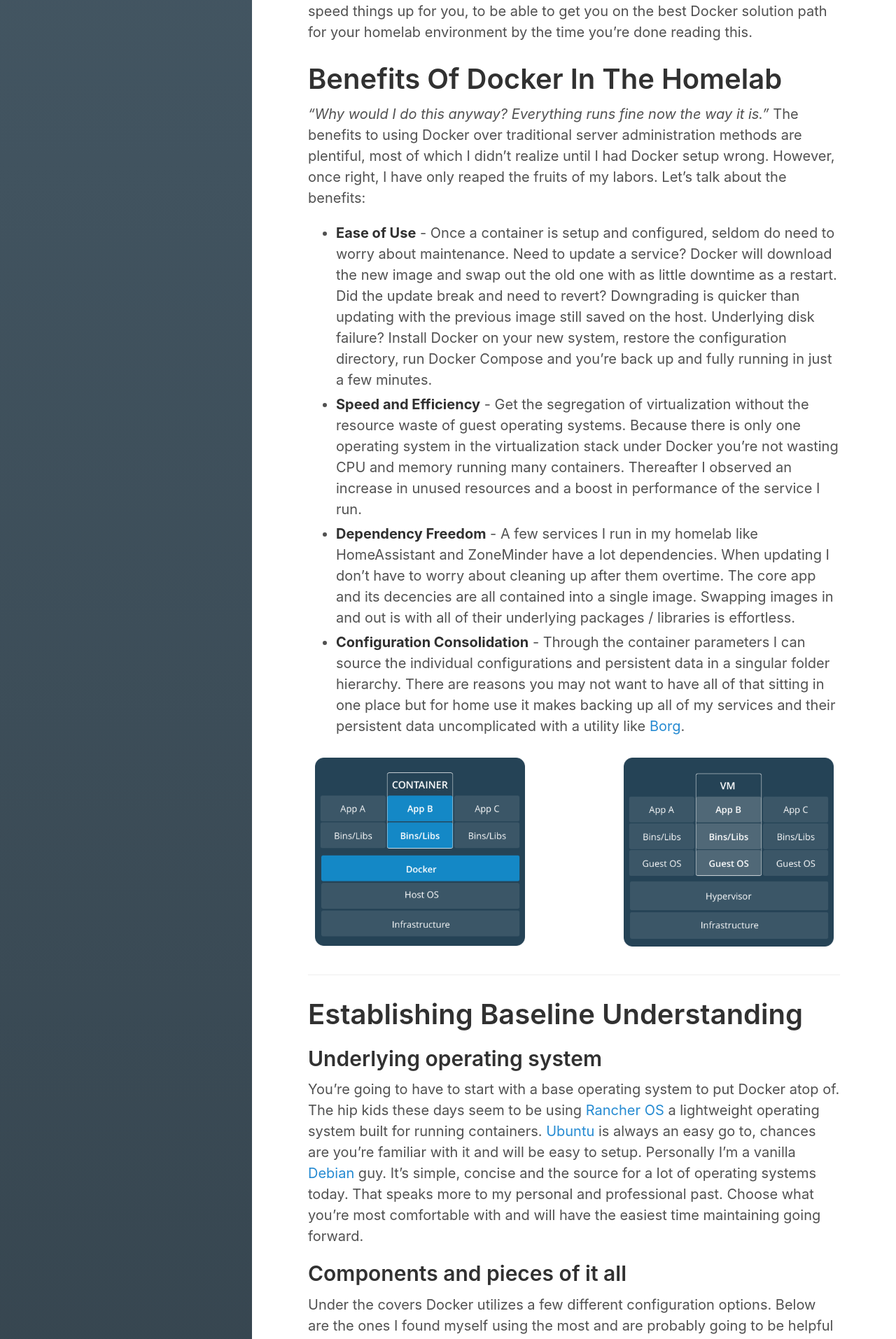
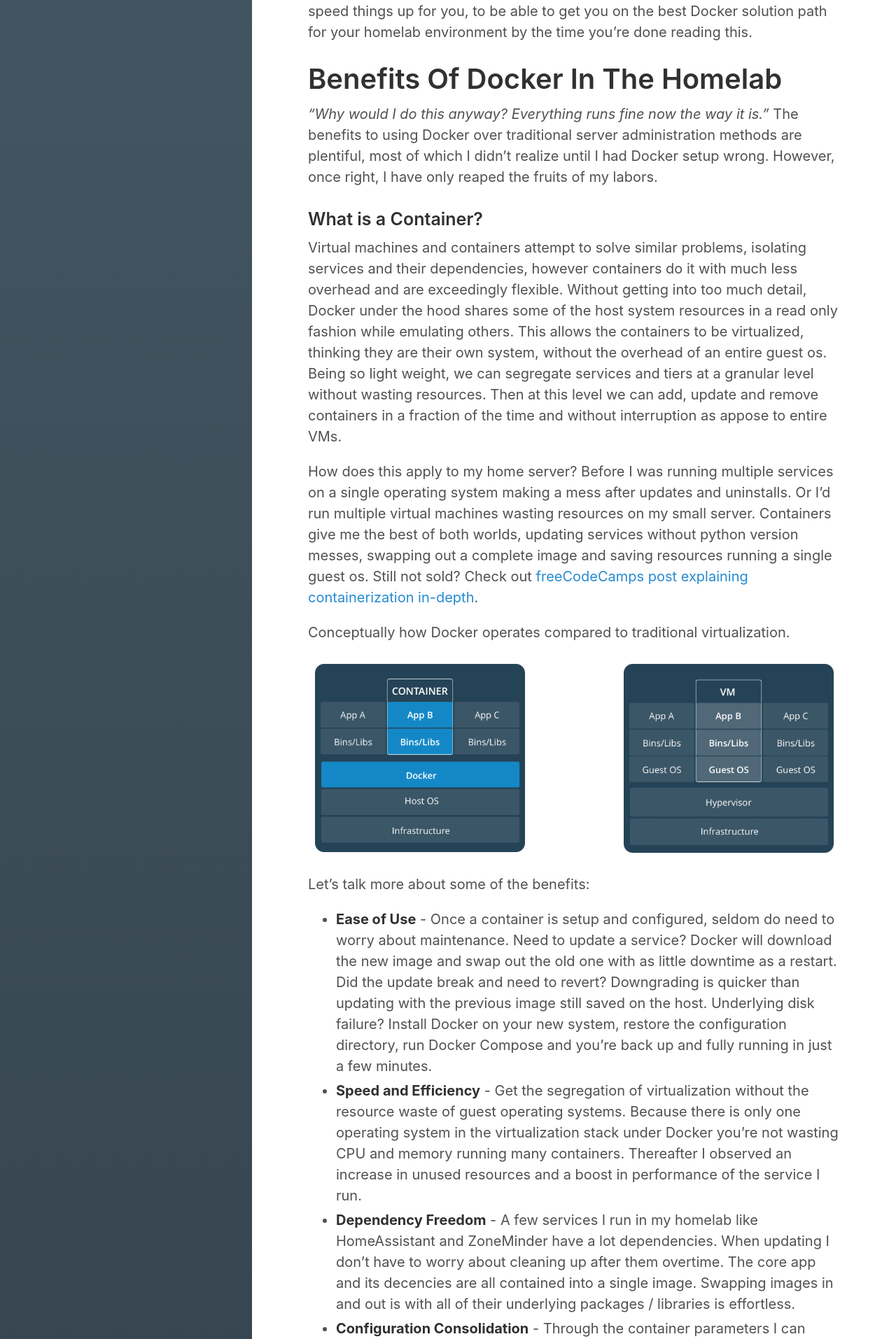
Before and after one commit to robwolff3/borked.io, a Jekyll site: the page built from _posts/2019-02-13-docker-in-your-homelab.md, in a window 1280 px wide. Shown: the part 379-2293 px from the top of the page at 70% size. Built offline with Jekyll 4.4.1, drawn with Linux system fonts in a browser that asks for light colours; comment, search, counter and statistics services are not loaded; some of the changed text lies outside the part shown.

Commit message:
Adding post revisions

````diff
--- a/_posts/2019-02-13-docker-in-your-homelab.md
+++ b/_posts/2019-02-13-docker-in-your-homelab.md
@@ -8,26 +8,36 @@ I know I was intimidated at first, another tool hit the market that that's getti
 
 # Benefits Of Docker In The Homelab
 
-*"Why would I do this anyway? Everything runs fine now the way it is."* The benefits to using Docker over traditional server administration methods are plentiful, most of which I didn't realize until I had Docker setup wrong. However, once right, I have only reaped the fruits of my labors. Let's talk about the benefits:
+*"Why would I do this anyway? Everything runs fine now the way it is."* The benefits to using Docker over traditional server administration methods are plentiful, most of which I didn't realize until I had Docker setup wrong. However, once right, I have only reaped the fruits of my labors.
 
 <!--more-->
+
+### What is a Container?
+
+Virtual machines and containers attempt to solve similar problems, isolating services and their dependencies, however containers do it with much less overhead and are exceedingly flexible. Without getting into too much detail, Docker under the hood shares some of the host system resources in a read only fashion while emulating others. This allows the containers to be virtualized, thinking they are their own system, without the overhead of an entire guest os. Being so light weight, we can segregate services and tiers at a granular level without wasting resources. Then at this level we can add, update and remove containers in a fraction of the time and without interruption as appose to entire VMs.
+
+How does this apply to my home server? Before I was running multiple services on a single operating system making a mess after updates and uninstalls. Or I'd run multiple virtual machines wasting resources on my small server. Containers give me the best of both worlds, updating services without python version messes, swapping out a complete image and saving resources running a single guest os. Still not sold? Check out [freeCodeCamps post explaining containerization in-depth](https://medium.freecodecamp.org/a-beginner-friendly-introduction-to-containers-vms-and-docker-79a9e3e119b).
+
+Conceptually how Docker operates compared to traditional virtualization.
+
+<img src="/assets/getting-started-with-docker/containerdiagram.png" alt="ContainerDiagram" >
+
+Let's talk more about some of the benefits:
 
 * __Ease of Use__ - Once a container is setup and configured, seldom do need to worry about maintenance. Need to update a service? Docker will download the new image and swap out the old one with as little downtime as a restart. Did the update break and need to revert? Downgrading is quicker than updating with the previous image still saved on the host. Underlying disk failure? Install Docker on your new system, restore the configuration directory, run Docker Compose and you're back up and fully running in just a few minutes.
 * __Speed and Efficiency__ - Get the segregation of virtualization without the resource waste of guest operating systems. Because there is only one operating system in the virtualization stack under Docker you’re not wasting CPU and memory running many containers. Thereafter I observed an increase in unused resources and a boost in performance of the service I run.
 * __Dependency Freedom__ - A few services I run in my homelab like HomeAssistant and ZoneMinder have a lot dependencies. When updating I don't have to worry about cleaning up after them overtime. The core app and its decencies are all contained into a single image. Swapping images in and out is with all of their underlying packages / libraries is effortless.
 * __Configuration Consolidation__ - Through the container parameters I can source the individual configurations and persistent data in a singular folder hierarchy. There are reasons you may not want to have all of that sitting in one place but for home use it makes backing up all of my services and their persistent data uncomplicated with a utility like [Borg](https://borgbackup.readthedocs.io/en/stable/).
 
-<img src="/assets/getting-started-with-docker/containerdiagram.png" alt="ContainerDiagram" >
-
 ---
 
-# Establishing Baseline Understanding
+# Establishing A Baseline
 
 ## Underlying operating system
 
 You're going to have to start with a base operating system to put Docker atop of. The hip kids these days seem to be using [Rancher OS](https://rancher.com/) a lightweight operating system built for running containers. [Ubuntu](https://www.ubuntu.com/) is always an easy go to, chances are you’re familiar with it and will be easy to setup. Personally I'm a vanilla [Debian](https://www.debian.org/) guy. It's simple, concise and the source for a lot of operating systems today. That speaks more to my personal and professional past. Choose what you're most comfortable with and will have the easiest time maintaining going forward.
 
-## Components and pieces of it all
+## Container Configuration Components
 
 Under the covers Docker utilizes a few different configuration options. Below are the ones I found myself using the most and are probably going to be helpful for you.
 
@@ -39,6 +49,7 @@ Under the covers Docker utilizes a few different configuration options. Below ar
 * __Environment Variables__ - How to pass variables into your container. Used heavily for configuring the containerized service. Pretty self explanatory.
 * __Host Devices__ - For when a container needs access to host hardware. I've used them in the cases of USB Z-wave, USB Bluetooth, mic and speakers.
 * __Depends On__ - If a container is dependent on another starting before it does, set a Depends On and they will come up in the correct order.
+* __Health Check__ - Useful if you need to preform a health check on a container before considering it healthy. I used a curl health check on Zoneminder to make a dependency on it more reliable.
 
 More on ports: When utilizing a single Docker host all of the running services will share the ip address assigned to that host. The best way to manage this with many services is to utilize a port schema i.e. 9000-9020. Ports exposed inside a container map to ports on the host. They do not have to match allowing a service that listens on port 80 to be exposed on the host as 9003. Further separation can be accomplished with a reverse proxy like [Nginx](https://hub.docker.com/r/linuxserver/letsencrypt/) to map services to domain names and more.
 
@@ -80,29 +91,10 @@ This makes it great to test out Docker if you're still unsure. Or if you're not
 
 [Learn more about DockSTARTer and how to install it at their site here.](https://dockstarter.com/)
 
-## Docker Run
-
-```bash
-$ docker run -d --name=gawebserver \
-    --restart on-failure \
-    -v /home/$USER/docker/config/gawebserver:/config \
-    -p 9324:9324 \
-    -p 5000:5000 \
-    -e CLIENT_SECRET=client_secret.json \
-    -e DEVICE_MODEL_ID=device_model_id \
-    -e PROJECT_ID=project_id \
-    --device /dev/snd:/dev/snd:rwm \
-    robwolff3/ga-webserver
-```
-
-Above is an example of a Docker Run command in bash. I figured out that I could use these one off commands to run containers not supported by DockSTARTer. Once running then using the standard Docker commands to administer them `docker [ pull start stop restart exec logs ps ]`. Later I ended up with a list of all the Docker Run commands I could execute to get my environment up and running saved in a file. Separating myself from DockSTARTer and giving me more parameter control. After moving over to Docker Compose I believe Docker Run is still useful for running one off containers or testing.
-
-[You can reference the Docker Run documentation here.](https://docs.docker.com/engine/reference/run/)
-
 ## Docker Compose - __*Recommended Method*__
 
 ```yaml
-version: "3"
+version: "3.7"
 services:
 
   gawebserver:
@@ -124,15 +116,40 @@ services:
 
 *"Sometimes you have to do it wrong a few times before you learn enough to know what the right way is. Or just read the docs, yeah, that would definitely be easier."* This is the an example of a truncated Docker Compose file showing a single service. Additional services would be listed below it, 13 in my case at the time of writing.
 
-All of the Docker components are structured in a yaml file. To implement the compose file execute `docker-compose up -d` in the directory of the file. Docker will then apply that config and getting it running to that state. Any time Docker Compose is run after, Docker will apply whatever state is specified in the compose file, even if it requires recreating the container. I would recommend this method if you want granular control and to take advantage of the idempotency it has to offer.
+All of the Docker components are structured in a yaml file. To implement the compose file execute `docker-compose up -d` in the directory of the file. Docker will then apply that config and getting it running to that state. Any time Docker Compose is run after, Docker will apply whatever state is specified in the compose file, even if it requires recreating the container. I would recommend this method if you want granular control and to take advantage of the idempotency Docker Compose has to offer.
 
 [You can reference the Docker Compose documentation here.](https://docs.docker.com/compose/compose-file/)
+
+## Docker Run - One-off's And Testing
+
+```bash
+$ docker run -d --name=gawebserver \
+    --restart on-failure \
+    -v /home/$USER/docker/config/gawebserver:/config \
+    -p 9324:9324 \
+    -p 5000:5000 \
+    -e CLIENT_SECRET=client_secret.json \
+    -e DEVICE_MODEL_ID=device_model_id \
+    -e PROJECT_ID=project_id \
+    --device /dev/snd:/dev/snd:rwm \
+    robwolff3/ga-webserver
+```
+
+Above is an example of a Docker Run command in bash. I figured out that I could use these one off commands to run containers not supported by DockSTARTer. Once running then using the standard Docker commands to administer them `docker [ pull start stop restart exec logs ps ]`. Later I ended up with a list of all the Docker Run commands I could execute to get my environment up and running saved in a file. Separating myself from DockSTARTer and giving me more parameter control. After moving over to Docker Compose I believe Docker Run is still useful for running one off containers or testing.
+
+[You can reference the Docker Run documentation here.](https://docs.docker.com/engine/reference/run/)
 
 ---
 
 # Installation And First Run - Linux
 
-There are a lot of installation tutorials out there, I'll do my best to boil it down giving you the quick and dirty of it. When in doubt, reference Docker's installation documentation linked at every step.
+### Underlying Machine and Operating System
+
+I'm going to start off with a few assumptions: You have a functioning server, a Linux distribution installed, the server has internet access, has ssh setup, users/privileges are correct. If I've lost you so far, refer to this [HowToForge tutorial on how to install Ubuntu 18.04 LTS](https://www.howtoforge.com/tutorial/ubuntu-lts-minimal-server/).
+
+### Docker and Docker Compose
+
+There are a lot of installation tutorials out there for Docker, I have boiled it down to the most convenient way to install it. When in doubt, reference Docker's installation documentation linked at every step.
 
 ### Installing Docker And Command Completion
 
@@ -170,21 +185,40 @@ $ sudo curl -L https://raw.githubusercontent.com/docker/compose/1.23.2/contrib/c
 
 [Docker Compose Installation Documentation](https://docs.docker.com/compose/install/) - [Docker Compose Command Completion Documentation](https://docs.docker.com/compose/completion/)
 
+### Setting up an environment variables file
+
+With Docker Compose you have the option to use environment variables for dynamic configuration. Below is mine however I find most people run many more then I. To create the environment file run `sudo vim /etc/environment` and save the following.
+
+```bash
+PUID=1000
+PGID=999
+TZ=US/Eastern
+CONFIGDIR="/home/$USER/docker/config"
+```
+
+Use the following command to figure out the correct `PUID` and `PGID` to use. I'm using my users `PUID` and the `PGID` of the docker group.
+
+```bash
+USER@machine:~$ id
+uid=1000(USER) gid=1000(USER) groups=1000(USER),24(cdrom),25(floppy),29(audio),30(dip),44(video),46(plugdev),108(netdev),999(docker)
+```
+
+With the environment file saved, you will need to logout and back in or restart your ssh session for it to work properly. (This is also needed for the group you added earlier)
+
 ### Creating The Docker Compose Directory Structure And Compose File
 
 Now that Docker and Docker Compose are installed we need a place store our configuration and persistent date. Below is my recommendation of a simple folder structure that accomplishes this in your home directory.
 
 ```bash
-$ mkdir -p ~/docker/compose && \
-    mkdir -p ~/docker/config/portainer && \
-    cd ~/docker/compose && \
+$ mkdir -p ~/docker/config/portainer && \
+    cd ~/docker && \
     vim docker-compose.yaml
 ```
 
 Paste the configuration below for Portainer or substitute a service of your own.
 
 ```yaml
-version: "3"
+version: "3.7"
 services:
   portainer:
     container_name: portainer
@@ -211,6 +245,8 @@ Haven't had enough? Start adding the additional services you want to run in your
 
 ## Helpful Commands - Docker Compose
 
+Below I use the bash commands `docker` and `docker-compose` interchangeably. Some tasks both commands can do, other tasks one or the other can only do. `docker-compose` can be especially finicky because quite a few commands you must be in the same directory of the compose file to execute. When in doubt refer to the Docker documentation.
+
 These are the commands I use the most to administer my Docker environment. Using the service HomeAssistant as an example:
 
 ### The Basics
@@ -218,29 +254,44 @@ These are the commands I use the most to administer my Docker environment. Using
 * Starting a container: `$ docker start homeassistant`
 * Stopping a container: `$ docker stop homeassistant`
 * Restarting a container: `$ docker restart homeassistant`
-* Listing the running containers: `$ docker ps`
+* Listing the running containers: `$ docker ps` or `$ cd ~/docker/ && docker-compose ps`
 * View the logs of a container: `$ docker logs -f homeassistant`
 * Drop a shell into a container: `$ docker exec -it homeassistant /bin/bash`
 
-
-### Bringing all of the services up or back to state
+### Bringing all of the services up - (or back to state)
 
 ```bash
-$ cd /home/user/docker/compose && \
-    docker-compose up -d
+$ docker-compose -f ~/docker/docker-compose.yml up -d
 ```
 
 ### Updating a specific container
 
 ```bash
 $ docker pull homeassistant/home-assistant && \
-    cd /home/user/docker/compose && \
+    docker-compose -f ~/docker/docker-compose.yml up -d
+```
+
+### Updating all containers
+
+```bash
+$ cd ~/docker/ && \
+    docker-compose pull --ignore-pull-failures && \
     docker-compose up -d
 ```
 
 ### Downgrading a container
 
 Edit the image tag of the container in your Docker Compose file to reflect the version you want running i.e. `image: homeassistant/home-assistant:0.86.4` and then execute `docker-compose up -d`
+
+### Clean up Docker environment
+
+__WARNING__ - This will delete all unused images, volumes and networks.
+
+```bash
+$ docker system prune -f && \
+    docker image prune -f && \
+    docker volume prune -f
+```
 
 ## Portainer - End Game
 
````
Also changed, not shown: other parts of _posts/2019-02-13-docker-in-your-homelab.md (+3 -5 lines).
